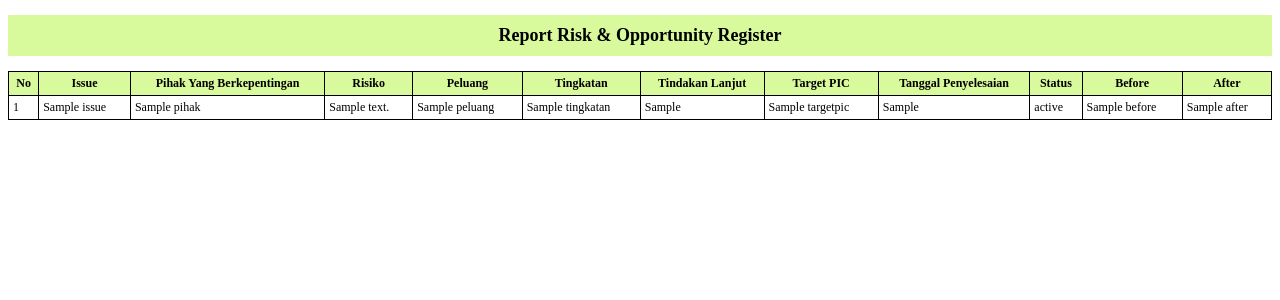
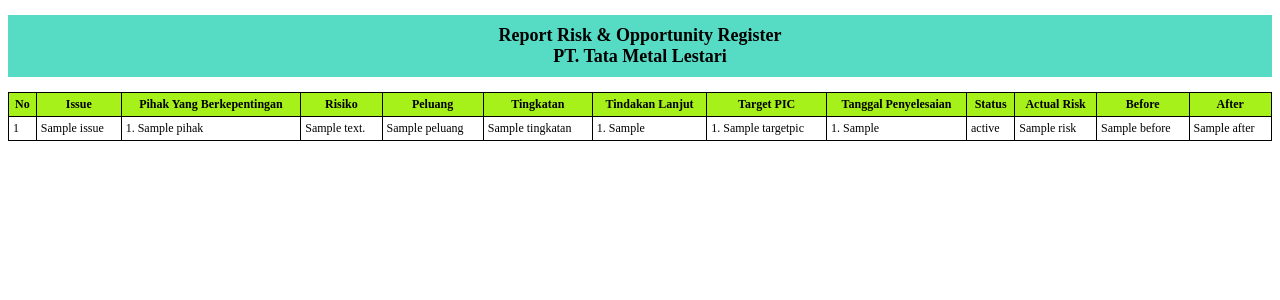
Before and after one commit to RFRIMANDA/PDCAMETALNEW, a Laravel app: template resources/views/pdf/risk_opportunity_export.blade.php in a window 1280 px wide. Shown: the top 300 px of the page. Run offline with Laravel 9, Linux system fonts and the light colour scheme; the template is opened without the code that fills it: most values are stand-ins (such as "Sample title", 1, 10 or a date in 2020).

Commit message:
updatelagi

```diff
--- a/app/Http/Controllers/RiskController.php
+++ b/app/Http/Controllers/RiskController.php
@@ -606,6 +606,7 @@
                     'targetpic' => array_column($tindakanData, 'targetpic'),
                     'tgl_realisasi' => array_column($tindakanData, 'tgl_realisasi'),
                     'status' => $resiko->status,
+                    'risk' => $resiko->risk,
                     'before' => $resiko->before,
                     'after' => $resiko->after,
                 ];
--- a/resources/views/pdf/risk_opportunity_export.blade.php
+++ b/resources/views/pdf/risk_opportunity_export.blade.php
@@ -11,7 +11,7 @@
         }
         h2 {
             text-align: center; /* Header h2 di tengah */
-            background-color: #d9f99d; /* Warna latar belakang hijau muda */
+            background-color: #56dbc5; /* Warna latar belakang hijau muda */
             padding: 10px; /* Menambahkan padding untuk tampilan yang lebih baik */
         }
         table {
@@ -27,7 +27,7 @@
             text-align: left;
         }
         th {
-            background-color: #d9f99d; /* Menambahkan warna latar belakang hijau muda */
+            background-color: #a6f119; /* Menambahkan warna latar belakang hijau muda */
             text-align: center; /* Header di tengah */
         }
         .separator {
@@ -39,7 +39,7 @@
     </style>
 </head>
 <body>
-    <h2>Report Risk & Opportunity Register</h2>
+    <h2>Report Risk & Opportunity Register<br>PT. Tata Metal Lestari</h2>
     <table>
         <thead>
             <tr>
@@ -53,6 +53,7 @@
                 <th>Target PIC</th>
                 <th>Tanggal Penyelesaian</th>
                 <th>Status</th>
+                <th>Actual Risk</th>
                 <th>Before</th>
                 <th>After</th>
             </tr>
@@ -63,9 +64,9 @@
                 <td>{{ $index + 1 }}</td> <!-- Menambahkan nomor urut -->
                 <td>{{ $data['issue'] }}</td>
                 <td>
-                    @foreach ($data['pihak'] as $pihak)
-                        {{ $pihak }}<br>
-                        @if (!$loop->last) <!-- Menambahkan pemisah hanya jika ini bukan elemen terakhir -->
+                    @foreach ($data['pihak'] as $index => $pihak)
+                        {{ $index + 1 }}. {{ $pihak }}<br>
+                        @if (!$loop->last)
                             <hr class="separator">
                         @endif
                     @endforeach
@@ -74,30 +75,31 @@
                 <td>{{ $data['peluang'] }}</td>
                 <td>{{ $data['tingkatan'] }}</td>
                 <td>
-                    @foreach ($data['tindak_lanjut'] as $tindak_lanjut)
-                        {{ $tindak_lanjut }}<br>
-                        @if (!$loop->last) <!-- Menambahkan pemisah hanya jika ini bukan elemen terakhir -->
+                    @foreach ($data['tindak_lanjut'] as $index => $tindak_lanjut)
+                        {{ $index + 1 }}. {{ $tindak_lanjut }}<br>
+                        @if (!$loop->last)
                             <hr class="separator">
                         @endif
                     @endforeach
                 </td>
                 <td>
-                    @foreach ($data['targetpic'] as $targetpic)
-                        {{ $targetpic }}<br>
-                        @if (!$loop->last) <!-- Menambahkan pemisah hanya jika ini bukan elemen terakhir -->
+                    @foreach ($data['targetpic'] as $index => $targetpic)
+                        {{ $index + 1 }}. {{ $targetpic }}<br>
+                        @if (!$loop->last)
                             <hr class="separator">
                         @endif
                     @endforeach
                 </td>
                 <td>
-                    @foreach ($data['tgl_realisasi'] as $tgl_realisasi)
-                        {{ $tgl_realisasi }}<br>
-                        @if (!$loop->last) <!-- Menambahkan pemisah hanya jika ini bukan elemen terakhir -->
+                    @foreach ($data['tgl_realisasi'] as $index => $tgl_realisasi)
+                        {{ $index + 1 }}. {{ $tgl_realisasi }}<br>
+                        @if (!$loop->last)
                             <hr class="separator">
                         @endif
                     @endforeach
                 </td>
                 <td>{{ $data['status'] }}</td>
+                <td>{{ $data['risk'] }}</td>
                 <td>{{ $data['before'] }}</td>
                 <td>{{ $data['after'] }}</td>
             </tr>
--- a/resources/views/riskregister/biglist.blade.php
+++ b/resources/views/riskregister/biglist.blade.php
@@ -78,11 +78,12 @@
 
         <!-- Tombol Submit Filter -->
         <button type="submit" class="btn btn-primary">Filter</button>
-
+        @if(auth()->user()->role === 'admin')
             <!-- Tombol Export Excel -->
             <a href="{{ route('riskregister.exportFilteredExcel', array_merge(request()->all(), ['id' => $divisi->id, 'export' => 'excel'])) }}" title="Excel" class="btn btn-success">
-                <i class="bi bi-printer-fill"></i>
+                <i class="bi bi-file-earmark-excel"></i>
             </a>
+        @endif
 
             <!-- Tombol Export to PDF -->
             <a href="{{ route('riskregister.export-pdf', ['id' => $divisi->id]) }}?tingkatan={{ request('tingkatan') }}&status={{ request('status') }}&nama_divisi={{ request('nama_divisi') }}&year={{ request('year') }}" title="PDF" class="btn btn-danger">
```
